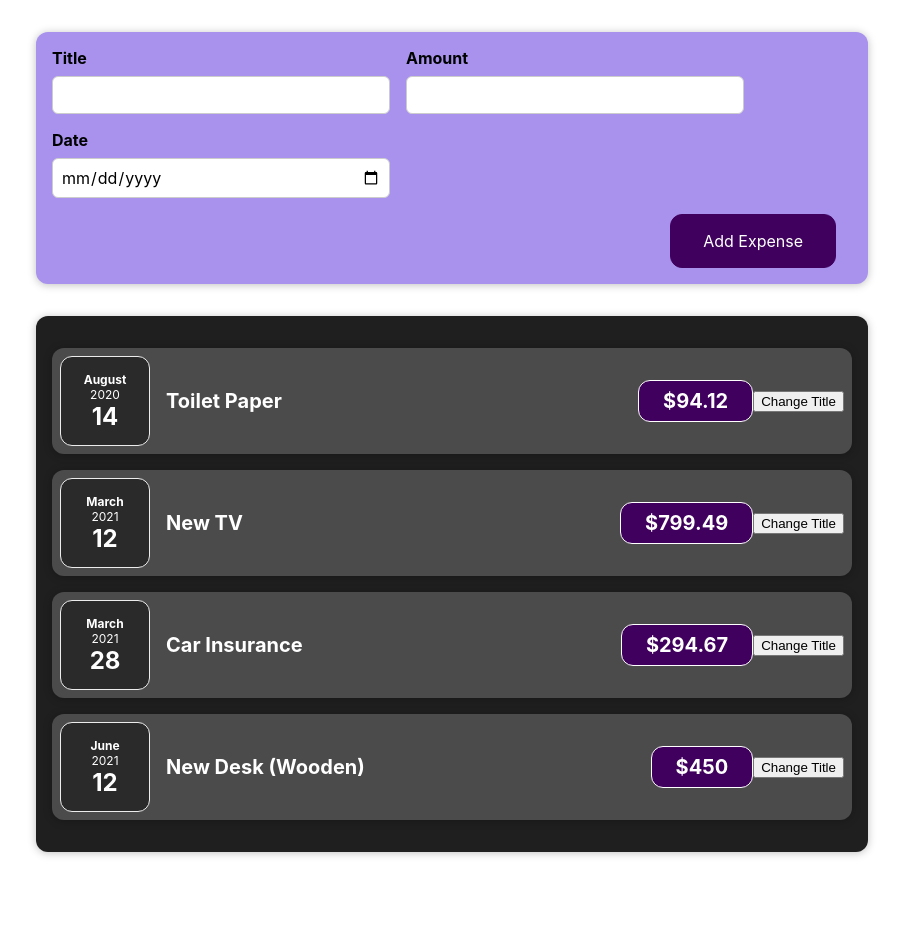
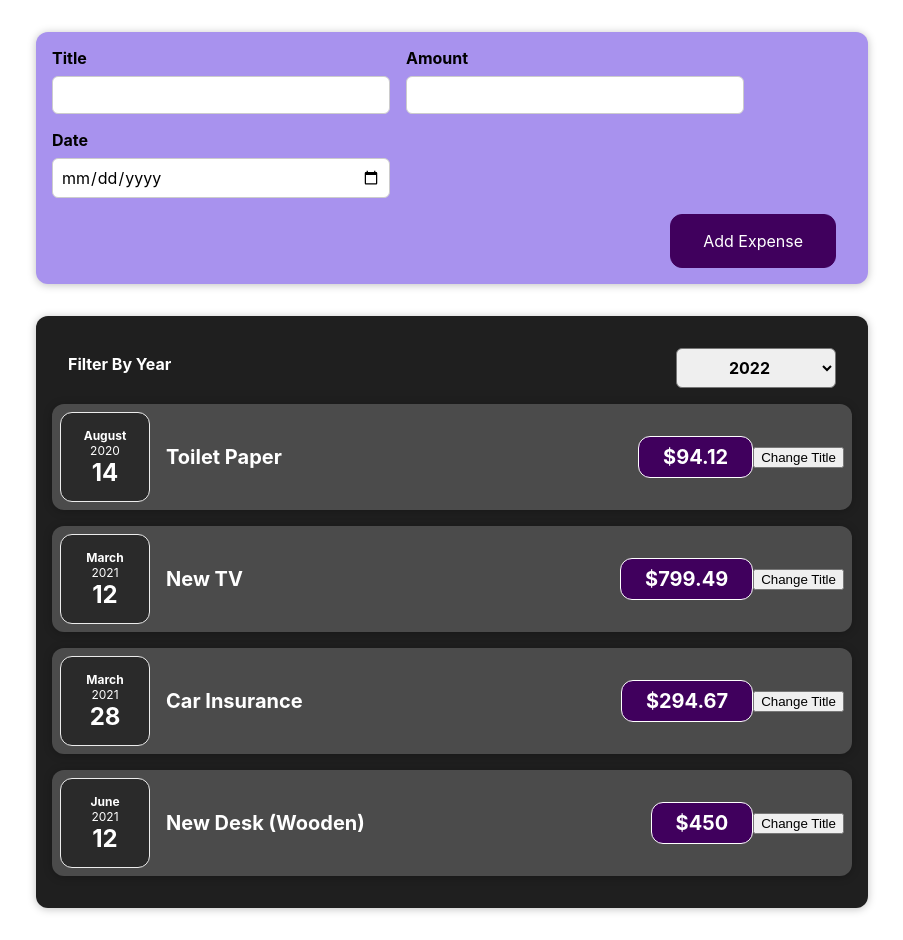
Before and after one commit to helder-barbosa/react-finance, a React (Create React App) app: page / in a window 1280 px wide. Shown: the whole page, without its empty margins (188-1091 px from the left). Before the commit the page ends 884 px from the top, so only its background shows below. Built offline with nearby package versions, Linux system fonts and the light colour scheme.

Commit message:
#11 Lifting the State up

```diff
--- /dev/null
+++ b/src/components/Expenses/ExpenseFilter.css
@@ -0,0 +1,24 @@
+.expenses-filter {
+  color: white;
+  padding: 0 1rem;
+}
+
+.expenses-filter__control {
+  display: flex;
+  width: 100%;
+  align-items: center;
+  justify-content: space-between;
+  margin: 1rem 0;
+}
+
+.expenses-filter label {
+  font-weight: bold;
+  margin-bottom: 0.5rem;
+}
+
+.expenses-filter select {
+  font: inherit;
+  padding: 0.5rem 3rem;
+  font-weight: bold;
+  border-radius: 6px;
+}
--- /dev/null
+++ b/src/components/Expenses/ExpenseFilter.js
@@ -0,0 +1,24 @@
+import React from 'react';
+import './ExpenseFilter.css'
+
+function ExpenseFilter(props) {
+  const dropDownChangeHandler = (ev) => {
+    props.onChangeFilter(ev.target.value)
+  }
+
+  return (
+    <div className='expenses-filter'>
+      <div className='expenses-filter__control'>
+        <label>Filter By Year</label>
+        <select value={props.selected} onChange={dropDownChangeHandler}>
+          <option value='2022'>2022</option>
+          <option value='2021'>2021</option>
+          <option value='2020'>2020</option>
+          <option value='2019'>2019</option>
+        </select>
+      </div>
+    </div>
+  )
+}
+
+export default ExpenseFilter;
--- a/src/components/Expenses/Expenses.js
+++ b/src/components/Expenses/Expenses.js
@@ -1,10 +1,20 @@
+import React, { useState } from 'react';
 import './Expenses.css';
 import ExpenseItem from './ExpenseItem'
 import Card from '../UI/Card';
+import ExpenseFilter from './ExpenseFilter';
 
 const Expenses = (props) => {
+  const [filteredYear, setFilteredYear] = useState('2022')
+
+  const filterChangeHandler = selectedYear => {
+    setFilteredYear(selectedYear)
+  }
   return (
+    <div>
       <Card className="expenses">
+
+        <ExpenseFilter selected={filteredYear} onChangeFilter={filterChangeHandler} />
         <ExpenseItem
           title={props.items[0].title}
           amount={props.items[0].amount}
@@ -26,6 +36,7 @@ const Expenses = (props) => {
           date={props.items[3].date}
         />
       </Card>
+    </div>
   )
 }
 
```
Lines whose indentation alone changed are shown as unchanged.
